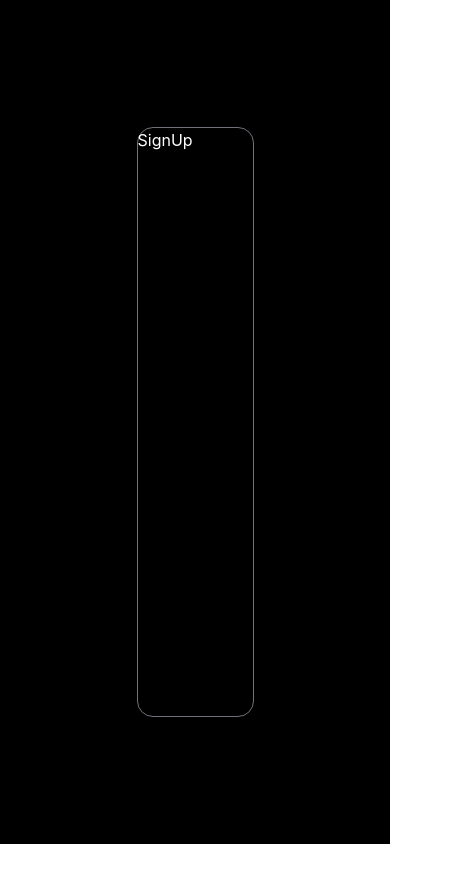
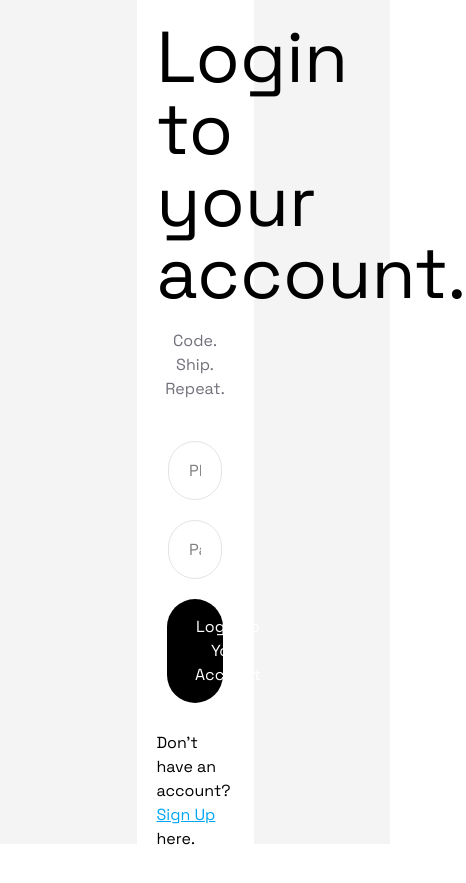
Before and after one commit to farazAnsari06/kanban-dashboard, a React (Vite) app: page / in a window 390 px wide. Shown: the whole page, 466 px wide, since content can reach past the window. Before the commit the page ends 844 px from the top, so only its background shows below. Built offline with nearby package versions, Linux system fonts and the light colour scheme.

Commit message:
Created login page(responsive still pending).

```diff
--- a/package.json
+++ b/package.json
@@ -11,9 +11,11 @@
   },
   "dependencies": {
     "@tailwindcss/vite": "^4.3.1",
+    "lucide-react": "^1.21.0",
     "react": "^19.2.0",
     "react-dom": "^19.2.0",
     "react-router-dom": "^7.18.0",
+    "sonner": "^2.0.7",
     "tailwindcss": "^4.3.1"
   },
   "devDependencies": {
--- a/src/App.jsx
+++ b/src/App.jsx
@@ -2,13 +2,19 @@ import React from 'react'
 import { Route, Routes } from 'react-router-dom'
 import Login from './Pages/Login'
 import SignUp from './Pages/SignUp'
+import { Toaster } from "sonner";
 
 const App = () => {
   return (
-    <Routes>
-      <Route path={'/'} element={<Login />}/>
-      <Route path={'/signup'} element={<SignUp />}/>
-    </Routes>
+    <>
+      <Toaster position="top-right" richColors />
+
+      {/*Routes*/}
+      <Routes>
+        <Route path={'/'} element={<Login />}/>
+        <Route path={'/signup'} element={<SignUp />}/>
+      </Routes>
+    </>
   )
 }
 
--- a/src/Pages/Login.jsx
+++ b/src/Pages/Login.jsx
@@ -1,13 +1,95 @@
-import React from 'react'
+import React, { useState } from 'react'
 import { Link } from 'react-router-dom'
+import { ArrowRight} from "lucide-react";
+import { toast } from "sonner";
+
+const logins = [
+  {
+    email: 'abc@gmail.com',
+    password: 'abc',
+  },
+  {
+    email: 'xyz@gmail.com',
+    password: 'xyz',
+  }
+]
 
 const Login = () => {
+
+  const [email, setEmail] = useState('');
+  const [password, setPassword] = useState('')
+
+  const handleLogin = () => {
+    const emailRegex = /^[^\s@]+@[^\s@]+\.[^\s@]+$/;
+
+    if(email === '') {
+      toast.warning('Please enter your email.');
+      return;
+    }
+    if(!emailRegex.test(email)) {
+      toast.warning('Please enter a valid email.')
+      return;
+    }
+    if(password === '') {
+      toast.warning('Please enter your password.');
+      return;
+    }
+
+    let user = logins.find((user) => user.email === email && user.password === password);
+
+    if(user) {
+      toast.success('Logged In Successfully!')
+    } else {
+      toast.error('Wrong email/password.')
+    }
+  }
+
   return (
-    <div className='w-screen h-screen bg-black flex justify-center items-center'>
-      <div className='w-[30%] h-[70%] border border-zinc-500 rounded-2xl'>
-        <Link to={'/signup'}>
-          <p className='text-white'>SignUp</p>
-        </Link>
+    <div className='w-screen h-screen bg-zinc-100 flex justify-center items-center'>
+      <div className='w-[30%] bg-white rounded-2xl p-5 flex flex-col'>
+        <div className='py-10 flex flex-col gap-5'>
+          <h1 className='text-7xl text-center'>
+            Login to your account.
+          </h1>
+          <p className='text-zinc-500 text-center'>Code. Ship. Repeat.</p>
+        </div>
+        {/* Login input section */}
+        <div className='h-full w-full flex flex-col justify-center items-center gap-5 pb-7'>
+          {/* Phone/Email input */}
+          <div className='py-[10px] w-[70%] rounded-full border-zinc-200 border-1'>
+            <input
+              className='h-full w-full outline-none py-2 px-5'
+              placeholder='Phone/Email'
+              type="text"
+              value={email}
+              onChange={(e) => setEmail(e.target.value)}
+            />
+          </div>
+
+          <div className='py-[10px] w-[70%] rounded-full border-zinc-200 border-1'>
+            <input
+              className='h-full w-full outline-none py-2 px-5'
+              placeholder='Password'
+              type="text"
+              value={password}
+              onChange={(e) => setPassword(e.target.value)}
+            />
+          </div>
+
+          <button
+            className='bg-black py-[16px] w-[70%] rounded-full flex justify-between items-center px-7'
+            onClick={handleLogin}
+          >
+            <span className='text-white'>Login to Your Account</span>
+            <ArrowRight color='white' size={18} />
+          </button>
+        </div>
+        <div className='w-full flex justify-center pb-3'>
+          <span className=''>Don't have an account?{" "}
+            <Link to={'/signup'}> <span className='text-sky-500 underline'>Sign Up</span></Link>{" "}
+            here.
+          </span>
+        </div>
       </div>
     </div>
   )
--- a/src/index.css
+++ b/src/index.css
@@ -1 +1,6 @@
+@import url('https://fonts.googleapis.com/css2?family=Montserrat:ital,wght@0,100..900;1,100..900&family=Space+Grotesk:wght@300..700&display=swap');
 @import "tailwindcss";
+
+:root{
+  font-family: "Space Grotesk", sans-serif;
+}
```
Also changed, not shown: 1 other file (tests, documents, lock files or other folders).
